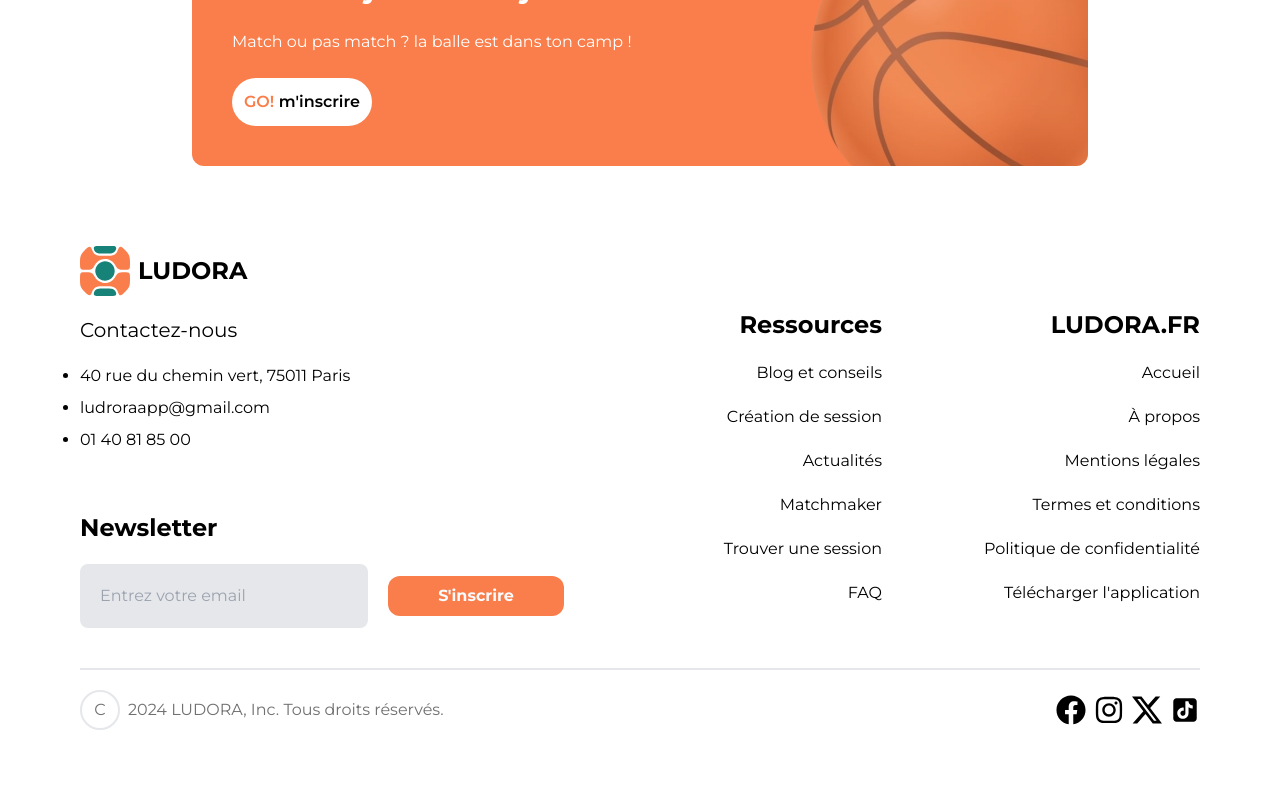
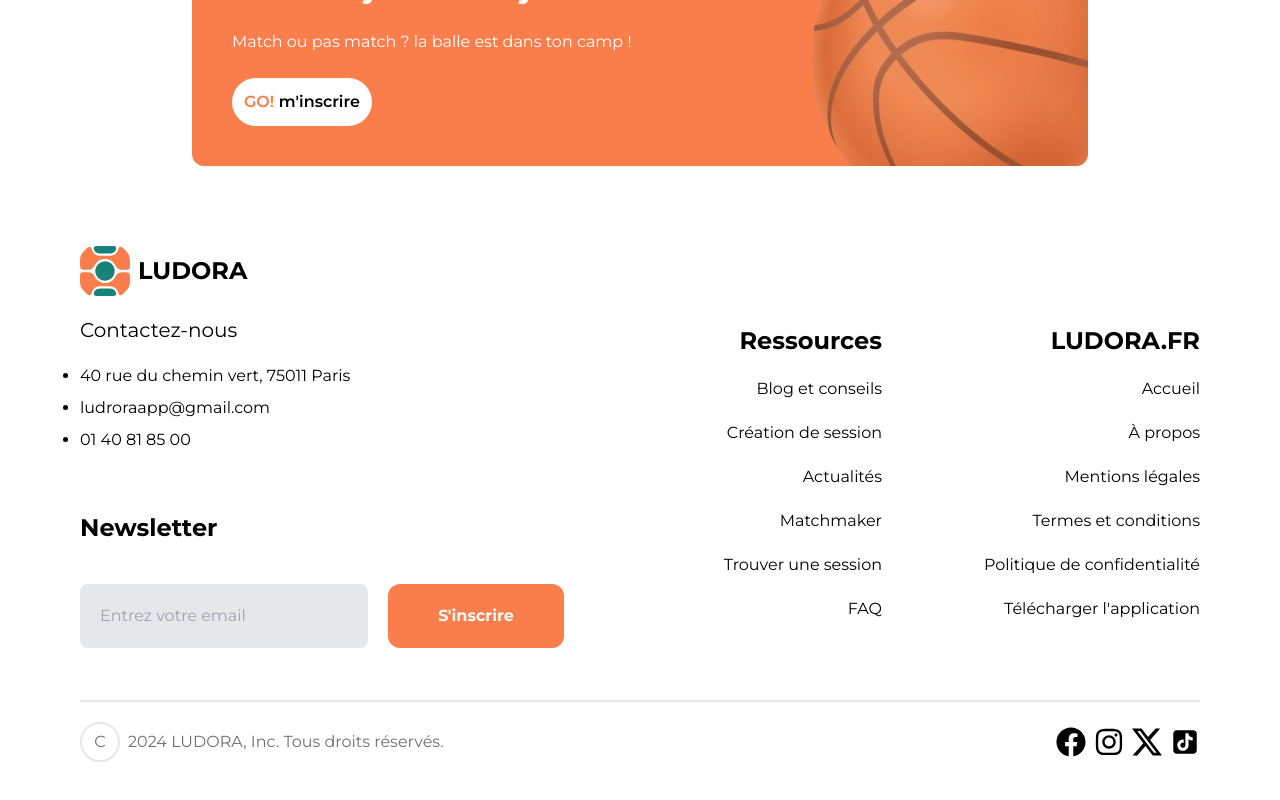
Before and after one commit to amir-398/Lean-startup-website, a Next.js app: page / in a window 1280 px wide. Shown: the part 3009-3809 px from the top of the page. Before the commit the page ends 3779 px from the top, so only its background shows below. Built offline with nearby package versions, Linux system fonts and the light colour scheme.

Commit message:
✨ Amélioration du style du formulaire d'inscription dans le composant Footer

```diff
--- a/app/components/Footer.tsx
+++ b/app/components/Footer.tsx
@@ -69,7 +69,7 @@ export default function Footer() {
               onSubmit={submitBtn}
             >
               {({ isSubmitting }) => (
-                <Form className="flex gap-5 flex-col sm:flex-row items-center">
+                <Form className="flex gap-5 flex-col sm:flex-row pt-5 sm:h-24 h-36 items-center sm:items-start">
                   <div>
                     <Field
                       type="email"
@@ -85,7 +85,7 @@ export default function Footer() {
                   </div>
                   <button
                     type="submit"
-                    className="bg-orange rounded-xl w-44 py-2 text-gray-50 font-bold flex items-center justify-center cursor-pointer"
+                    className="bg-orange rounded-xl w-44 h-16  text-gray-50 font-bold flex items-center justify-center cursor-pointer"
                     disabled={isSubmitting}
                   >
                     {!loading && "S'inscrire"}
```
